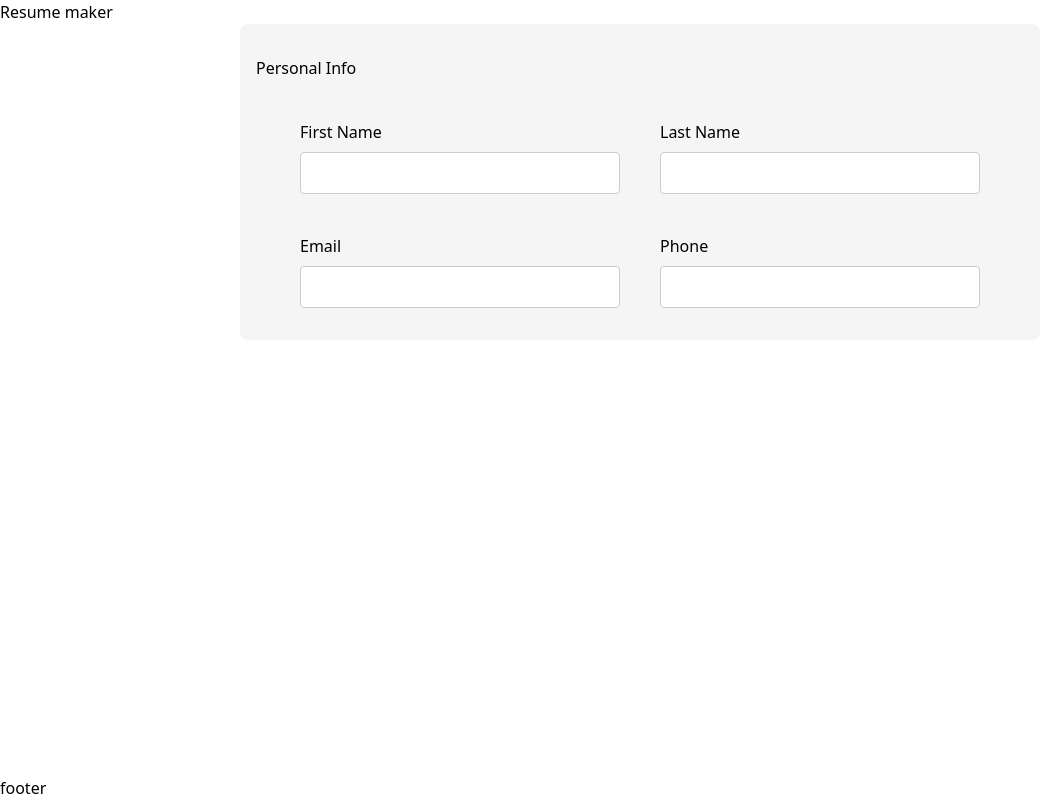
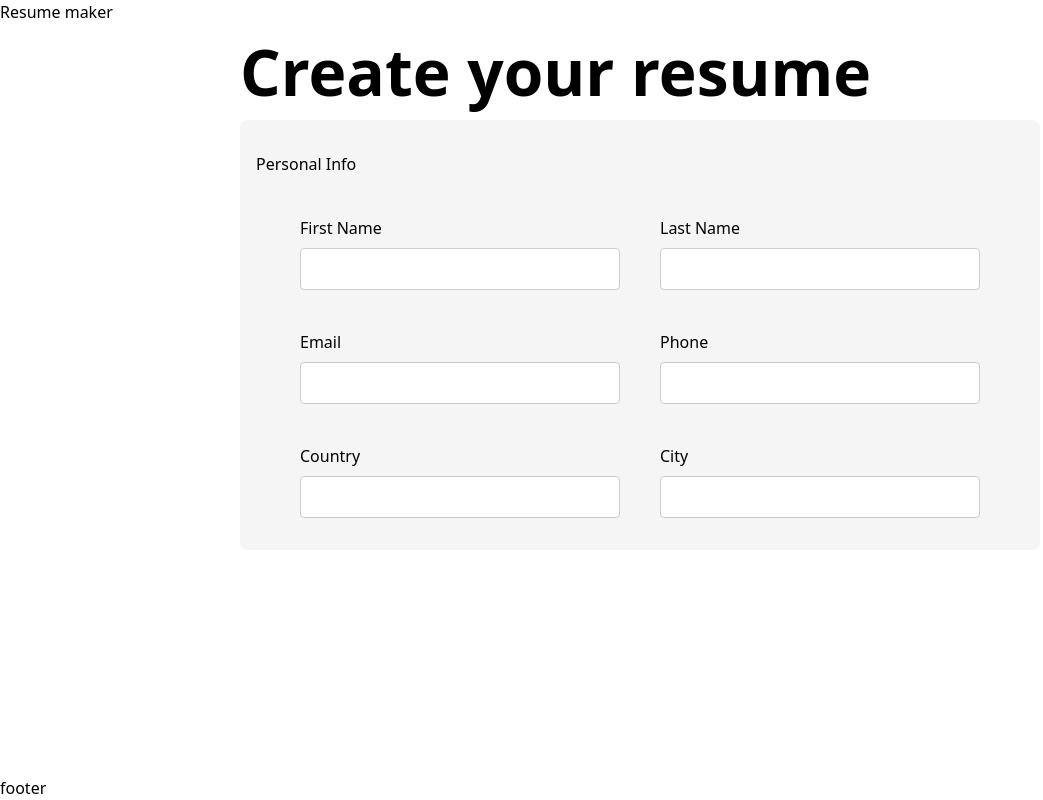
Before and after one commit to pnbakken/resume-maker, a Next.js app: page /resume in a window 1280 px wide. Shown: the whole page, without its empty margins (0-1043 px from the left). Built offline with nearby package versions, Linux system fonts and the light colour scheme.

Commit message:
extract form layout components

```diff
--- /dev/null
+++ b/components/forms/form-utilities/index.style.module.scss
@@ -0,0 +1 @@
+@import "/styles/partials/form-styles/form-styles";
--- /dev/null
+++ b/components/forms/form-utilities/index.tsx
@@ -0,0 +1,9 @@
+import style from "./index.style.module.scss";
+
+export function ControlGroup({ children }) {
+  return <div className={`${style.controlGroup}`}>{children}</div>;
+}
+
+export function FormRow({ children }) {
+  return <div className="flex-r wrap justify-center gap-md">{children}</div>;
+}
--- a/components/forms/resume-builder/index.tsx
+++ b/components/forms/resume-builder/index.tsx
@@ -5,6 +5,10 @@ import PersonalInfo from "./personal-info";
 
 const ResumeBuilder = () => {
   return (
+    <>
+      <div className="full-width xl-component-width">
+        <h1>Create your resume</h1>
+      </div>
       <form
         id="resume-builder"
         className={`${style.resumeBuilder} xl-component-width full-width radius-md flex-c gap-md`}
@@ -13,6 +17,7 @@ const ResumeBuilder = () => {
           <PersonalInfo />
         </div>
       </form>
+    </>
   );
 };
 
--- a/components/forms/resume-builder/personal-info/index.tsx
+++ b/components/forms/resume-builder/personal-info/index.tsx
@@ -1,30 +1,41 @@
 import React from "react";
 import style from "./index.style.module.scss";
+import { ControlGroup, FormRow } from "../../form-utilities";
 
 const PersonalInfo = () => {
   return (
     <fieldset className={`${style.personalInfo} flex-c gap-md`}>
       <h2>Personal Info</h2>
-      <div className="flex-r wrap justify-center gap-md">
-        <div className={style.formGroup}>
+      <FormRow>
+        <ControlGroup>
           <label htmlFor="first-name">First Name</label>
           <input type="text" id="first-name" name="first-name" />
-        </div>
-        <div className={style.formGroup}>
+        </ControlGroup>
+        <ControlGroup>
           <label htmlFor="last-name">Last Name</label>
           <input type="text" id="last-name" name="last-name" />
-        </div>
-      </div>
-      <div className="flex-r wrap justify-center gap-md">
-        <div className={style.formGroup}>
+        </ControlGroup>
+      </FormRow>
+      <FormRow>
+        <ControlGroup>
           <label htmlFor="email">Email</label>
           <input type="email" id="email" name="email" />
-        </div>
-        <div className={style.formGroup}>
+        </ControlGroup>
+        <ControlGroup>
           <label htmlFor="phone">Phone</label>
           <input type="tel" id="phone" name="phone" />
-        </div>
-      </div>
+        </ControlGroup>
+      </FormRow>
+      <FormRow>
+        <ControlGroup>
+          <label htmlFor="country">Country</label>
+          <input type="text" id="country" name="country" />
+        </ControlGroup>
+        <ControlGroup>
+          <label htmlFor="city">City</label>
+          <input type="text" id="city" name="city" />
+        </ControlGroup>
+      </FormRow>
     </fieldset>
   );
 };
--- a/styles/partials/_typography.scss
+++ b/styles/partials/_typography.scss
@@ -1,19 +1,5 @@
-@font-face {
-    font-family: "Jost";
-    src: url("/fonts/Jost-VariableFont_wght.ttf");
-    font-style: normal;
-}
-
-@font-face {
-    font-family: "Jost";
-    src: url("/fonts/Jost-Italic-VariableFont_wght.ttf");
-    font-style: italic;
-}
-
-$font-brand: "Jost", sans-serif;
-
 h1 {
-    font-size: clamp(48px, 6vw, 80px);
+    font-size: clamp(40px, 5vw, 64px);
     font-weight: 900;
 }
 
--- a/styles/partials/form-styles/_form-styles.scss
+++ b/styles/partials/form-styles/_form-styles.scss
@@ -1,8 +1,9 @@
-.formGroup {
+.controlGroup {
     display: flex;
     flex-direction: column;
     gap: 8px;
     min-width: 20rem;
+
 
     @media(max-width: 768px) {
         min-width: 100%;
```
Lines whose indentation alone changed are shown as unchanged.
